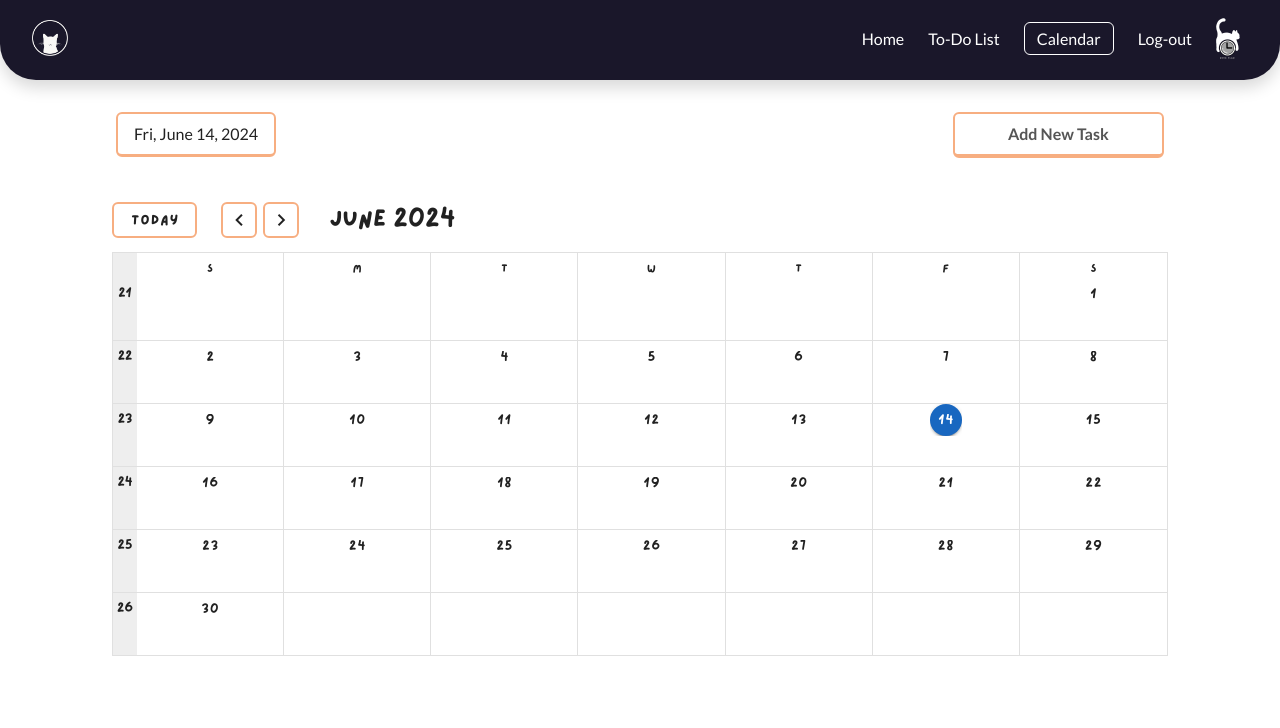
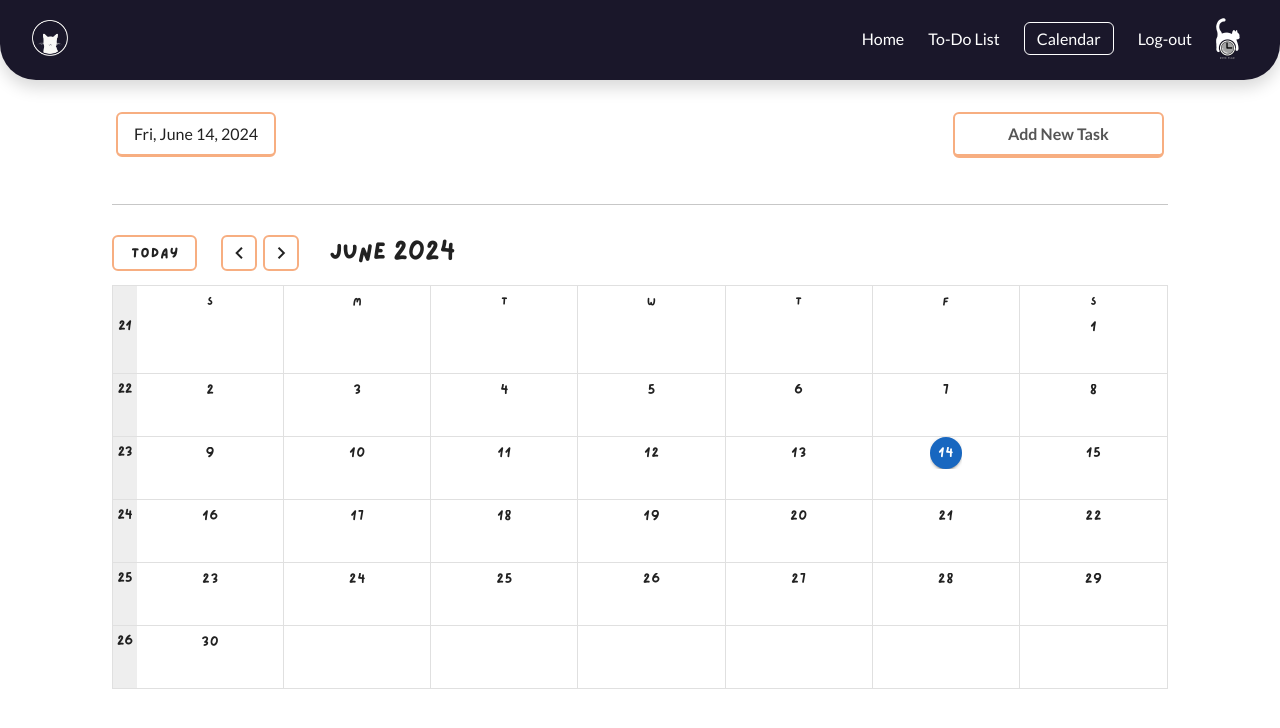
Before and after one commit to nthnn/hourplan, a Vue app: page /calendar in a window 1280 px wide. Shown: the top 728 px of the page. Built offline with nearby package versions, Linux system fonts and the light colour scheme; no server answers; what v-calendar would draw is missing.

Commit message:
Improvements on Calendar view page.

```diff
--- a/src/views/Calendar.vue
+++ b/src/views/Calendar.vue
@@ -99,6 +99,8 @@ export default {
         <br class="desktop-only" />
 
         <div class="container">
+            <hr/>
+
             <VCalendarVuetify
                 ref="calendar"
                 v-model="today"
@@ -109,6 +111,6 @@ export default {
         <br/>
     </div>
 
-    <br/><br/>
+    <br/>
     <NewTaskModal />
 </template>
```
